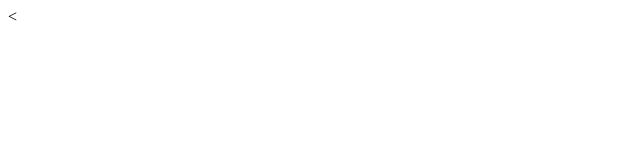
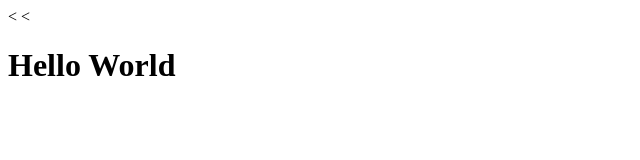
Before and after one commit to SarithaJohn/Repotest, a plain HTML site: page index.html in a window 1280 px wide. Shown: the whole page, without its empty margins (0-640 px from the left). Drawn offline with Linux system fonts and the light colour scheme.

Commit message:
Index file changed with text

```diff
--- a/index.html
+++ b/index.html
@@ -5,6 +5,6 @@
     <title></title>
   </head>
   <body>
-
+    <<h1>Hello World</h1>
   </body>
 </html>
```
